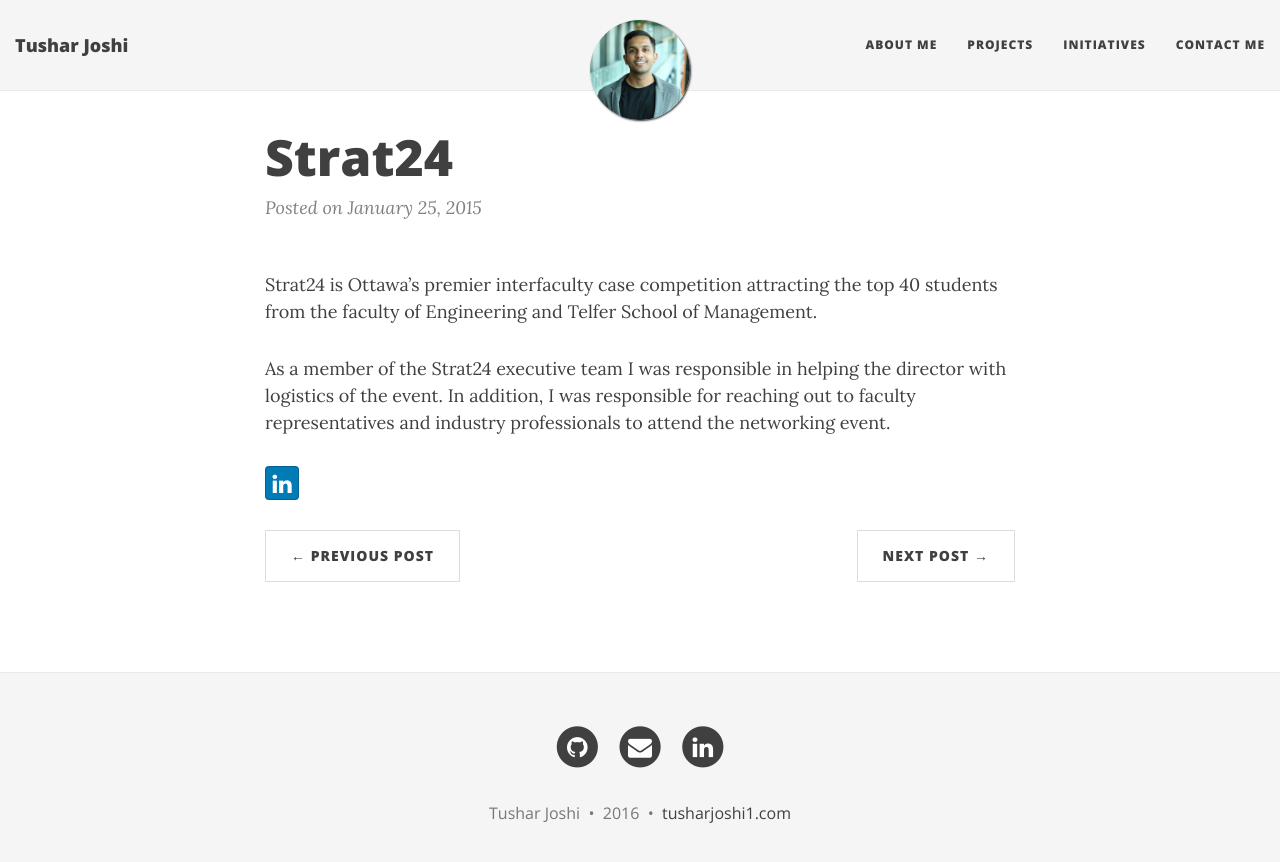
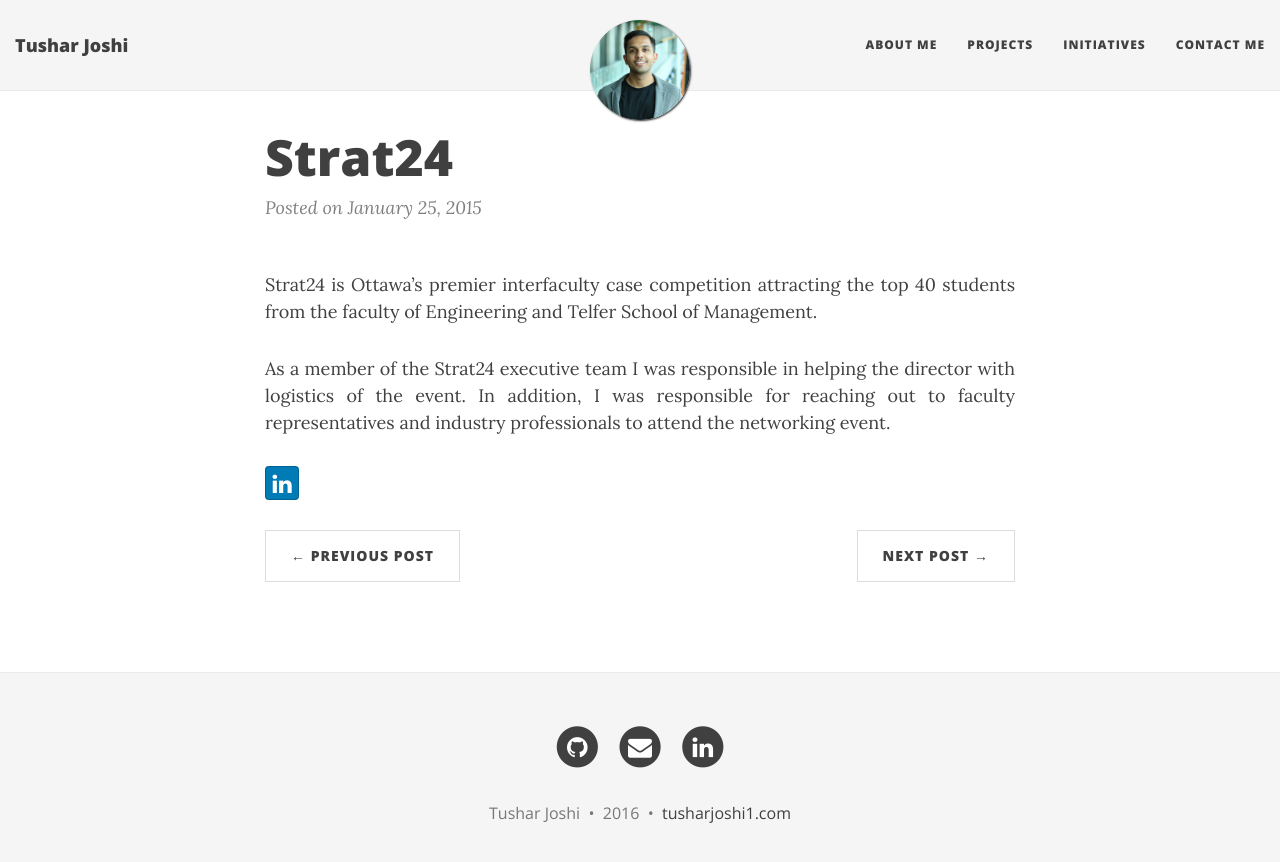
Before and after one commit to tusharjoshi1/tusharjoshi1.github.io, a Jekyll site: the page built from _posts/initiatives/2015-01-25-strat24.md, in a window 1280 px wide. Shown: the top 862 px of the page. Built offline with Jekyll 4.4.1, drawn with Linux system fonts in a browser that asks for light colours; nearby versions of some CDN libraries.

Commit message:
Update 2015-01-25-strat24.md

```diff
--- a/_posts/initiatives/2015-01-25-strat24.md
+++ b/_posts/initiatives/2015-01-25-strat24.md
@@ -4,6 +4,6 @@ title: Strat24
 category: initiative
 ---
 
-Strat24 is Ottawa’s premier interfaculty case competition attracting the top 40 students from the faculty of Engineering and Telfer School of Management.
+<p align="justify">Strat24 is Ottawa’s premier interfaculty case competition attracting the top 40 students from the faculty of Engineering and Telfer School of Management. </p>
 
-As a member of the Strat24 executive team I was responsible in helping the director with logistics of the event. In addition, I was responsible for reaching out to faculty representatives and industry professionals to attend the networking event.
+<p align="justify">As a member of the Strat24 executive team I was responsible in helping the director with logistics of the event. In addition, I was responsible for reaching out to faculty representatives and industry professionals to attend the networking event.</p>
```
